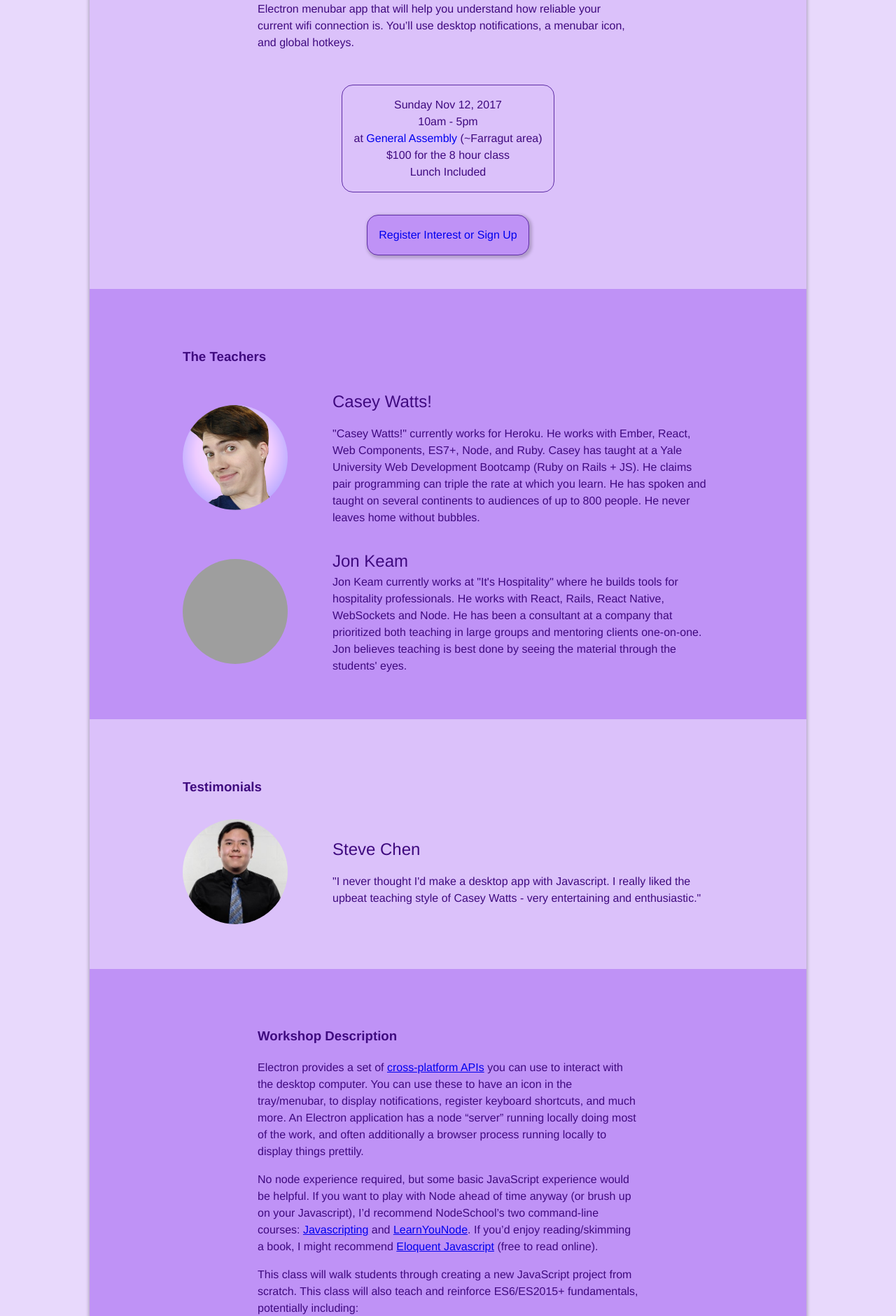
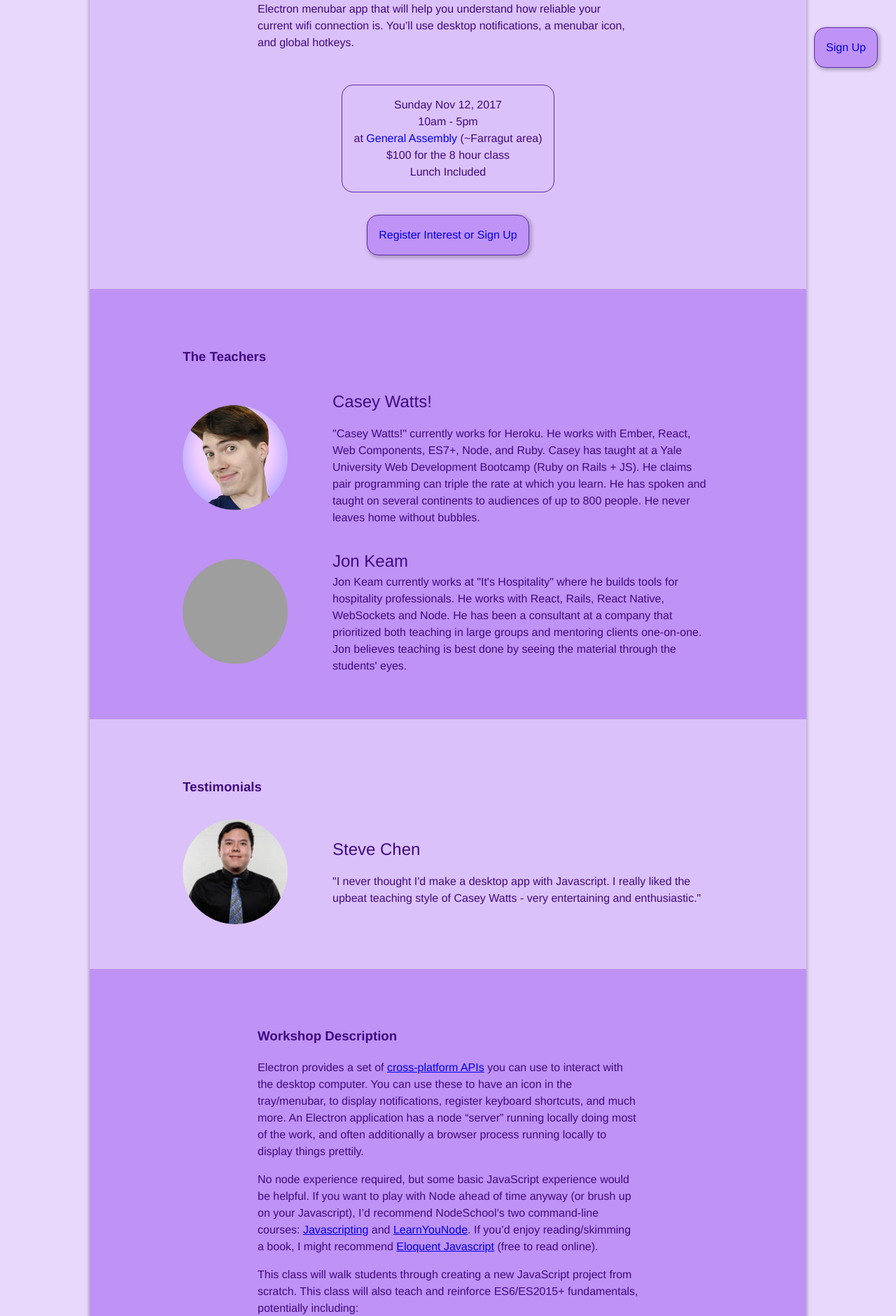
Before and after one commit to learnshinythings/learnshinythings.github.io, a Jekyll site: the page built from electron.md, in a window 1280 px wide. Shown: the part 777-2658 px from the top of the page at 70% size. Built offline with Jekyll 4.4.1, drawn with Linux system fonts in a browser that asks for light colours; nearby versions of some CDN libraries; grey boxes are pictures that could not be loaded.

Commit message:
call-to-action in bottom right

```diff
--- a/electron.md
+++ b/electron.md
@@ -149,3 +149,11 @@ Spot-checks of some other menubar apps running in the background:
 
 </div>
 </div>
+
+<div>
+<a href="https://ti.to/learn-shiny-things/learn-electron" class="link floaty">
+  <div class="tc pa3 ma3 ba br4 b--purple bg-purp shadow-3">
+    Sign Up
+  </div>
+</a>
+</div>
--- a/style.css
+++ b/style.css
@@ -29,6 +29,12 @@ body {
   text-decoration: none;
 }
 
+.floaty {
+  position: fixed;
+  right: 10px;
+  bottom: 10px;
+}
+
 .headshot {
   height: 150px;
   width: 150px;
```
